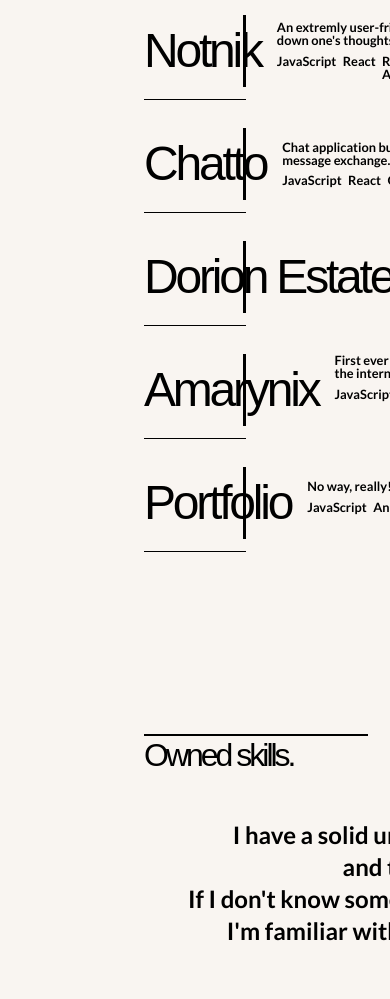
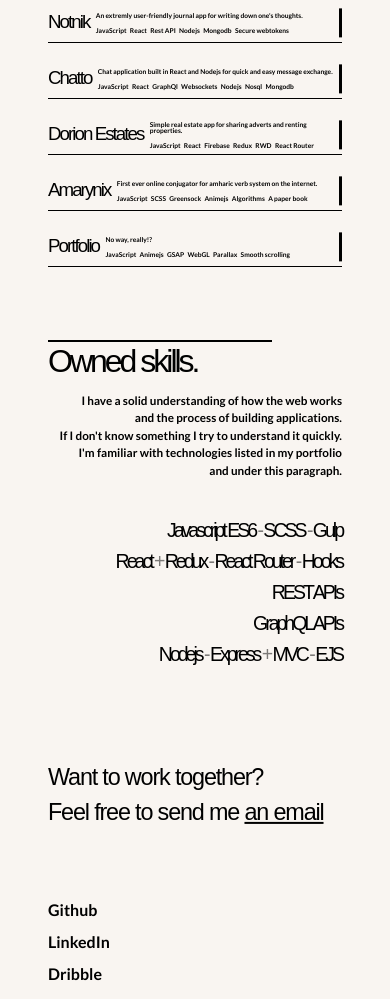
Before and after one commit to omzeton/omzeton.github.io, a website built with Parcel: page index.html in a window 390 px wide. Shown: the part 1001-2000 px from the top of the page. Built offline with nearby package versions, Linux system fonts and the light colour scheme; files whose address does not match are found by name.

Commit message:
Add media queries :: Dynamically display year in copyright

```diff
--- a/css/main.css
+++ b/css/main.css
@@ -292,7 +292,11 @@ nav {
       white-space: nowrap;
       line-height: 4rem; }
       .Contact .Contact__Container .Contact__Left h2 span {
-        text-decoration: underline; }
+        text-decoration: underline;
+        cursor: pointer;
+        transition: text-decoration-color 0.3s; }
+        .Contact .Contact__Container .Contact__Left h2 span:hover {
+          text-decoration-color: #f9f5f1; }
     .Contact .Contact__Container .Contact__Right {
       display: flex;
       justify-content: center;
@@ -366,6 +370,79 @@ nav {
     width: 0.1em;
     background-color: #000000; }
 
-@media (max-width: 900px) {
-  .Intro__Heading h2 {
-    color: blue; } }
+@media (max-width: 1000px) {
+  .Bottom__Left__Corners {
+    display: none; }
+  .Works .Works__Heading {
+    right: 3em; }
+  .Works .Works__Display__Container {
+    left: 3em;
+    width: calc(100% - 6em); }
+  .Works .Works__Display__Container .Display__Info .About p {
+    font-size: 1em; }
+  .Works .Works__Display__Container .Display__Info .Technologies p {
+    font-size: 1em; }
+  .Works .Works__Display__Container .Display a {
+    font-size: 2.3rem; } }
+
+@media (max-width: 815px) {
+  .Intro .Intro__Heading h2 {
+    font-size: 9.9vw;
+    letter-spacing: -0.8vw; }
+  .Intro .Intro__Heading p {
+    margin-top: 2em;
+    font-size: 2vw;
+    line-height: 3.7vw;
+    letter-spacing: -.1vw; }
+  .Works {
+    height: calc(100vw + 7em); }
+  .Works .Display {
+    height: 10vw !important; }
+  .Works .Works__Display__Container .Display__Info {
+    margin-left: .4em !important; }
+  .Works .Works__Display__Container .Display__Info .About p {
+    font-size: 1.7vw !important; }
+  .Works .Works__Display__Container .Display__Info .Technologies p {
+    font-size: 1.7vw !important; }
+  .Works .Works__Display__Container .Display a {
+    font-size: 4.8vw;
+    letter-spacing: -.5vw; }
+  .Skills {
+    height: 90vw; }
+  .Skills .Skills__Heading {
+    top: 0;
+    left: 3em;
+    width: calc(100% - 6em); }
+  .Skills .Skills__Heading p {
+    position: absolute;
+    top: 4em;
+    line-height: 4.5vw;
+    right: 0;
+    font-size: 3vw !important; }
+  .Skills .Skills__List {
+    top: 45vw;
+    right: 3em;
+    width: calc(100% - 6em); }
+  .Skills .Skills__List .Skills__List__Line {
+    height: 8vw; }
+  .Skills .Skills__List .Skills__List__Line h2 {
+    font-size: 5vw; }
+  .Contact {
+    height: 100vw; }
+  .Contact .Contact__Container {
+    grid-template-columns: 1fr; }
+  .Contact .Contact__Container .Contact__Left h2 {
+    font-size: 6vw;
+    letter-spacing: -.3vw;
+    line-height: 9vw; }
+  .Contact .Contact__Container .Contact__Right {
+    padding-left: 0; }
+  .Contact .Contact__Container .Contact__Right a {
+    font-size: 1rem; }
+  .Contact .Footer {
+    left: 0;
+    width: calc(100vw - 2em); }
+  .Contact .Footer p {
+    font-size: 2vw !important; }
+  .Contact .Footer .Credit p span {
+    display: none; } }
--- a/index.html
+++ b/index.html
@@ -2,7 +2,7 @@
 <html lang="en">
   <head>
     <meta charset="UTF-8" />
-    <title>Adam Rolczyk | Aspiring developer</title>
+    <title>Adam Rolczyk | Aspiring web developer</title>
     <meta name="viewport" content="width=device-width, initial-scale=1" />
     <meta
       name="description"
@@ -177,7 +177,7 @@
       <section class="Contact content--related">
         <div class="Contact__Container">
           <div class="Contact__Left">
-            <h2>Want to work together?<br>Feel free to send me <span>an email</span></h2>
+            <h2>Want to work together?<br>Feel free to send me <span onclick="window.location.href = 'mailto:omzeton@gmail.com?subject=Work'">an email</span></h2>
           </div>
           <div class="Contact__Right">
             <a href="https://github.com/omzeton">Github</a>
@@ -188,10 +188,10 @@
         </div>
         <div class="Footer">
           <div class="Copy">
-            <p>Website &copy; 2019</p>
+            <p>Website &copy; <span id="copyrightYear"></span></p>
           </div>
           <div class="Credit">
-            <p>Created by Adam Rolczyk - Gordita font is owned by Type Atelier</p>
+            <p>Made with &#10084; by Adam Rolczyk<span> - Gordita font is owned by Type Atelier</span></p>
           </div>
           <div class="Imprint">
             <p>Imprint.</p>
--- a/js/main.js
+++ b/js/main.js
@@ -3,9 +3,11 @@ const html = document.documentElement;
 const progress = document.getElementById("progressBar");
 const spans = document.getElementsByClassName("Heading--Stagger");
 const underline = document.querySelector(".Heading--Underline");
+const copyYear = document.getElementById("copyrightYear");
 const navSelector = document.getElementById("nav--selector");
 const navBtns = Array.from(document.querySelectorAll(".menu__button"));
 const navMenu = document.getElementById("nav--menu");
+const tl = new TimelineMax();
 const DOM = {};
 DOM.svg = document.querySelector(".morph");
 DOM.shapeEl = DOM.svg.querySelector("path");
@@ -14,7 +16,12 @@ DOM.footer = document.querySelector(".content--related");
 const contentElemsTotal = DOM.contentElems.length;
 const colors = ["#ff3434", "#ffd034", "#674ae9", "#34ff82"];
 
-// Progress Bar on the right of the screen
+// Copyright year
+
+const date = new Date();
+copyYear.innerHTML = date.getFullYear();
+
+// Progress Bar to the right of the screen
 function progressBar() {
   let scrollTop = window.pageYOffset,
     pageHeight =
@@ -33,9 +40,7 @@ function progressBar() {
   return percentage;
 }
 
-// TweenMax Letter Animations
-let tl = new TimelineMax();
-
+// TweenMax h2 Animations
 tl.staggerTo(
   spans,
   1.5,
@@ -52,8 +57,9 @@ TweenMax.fromTo(
   underline,
   4,
   { width: "0px" },
-  { width: "150px", ease: Expo.easeOut, delay: 2 }
+  { width: "20%", ease: Expo.easeOut, delay: 2 }
 );
+
 // Morphing SVG in background
 //*{
 // Plugin taken from Codrops tutorial on Morphing Background Shapes
```
